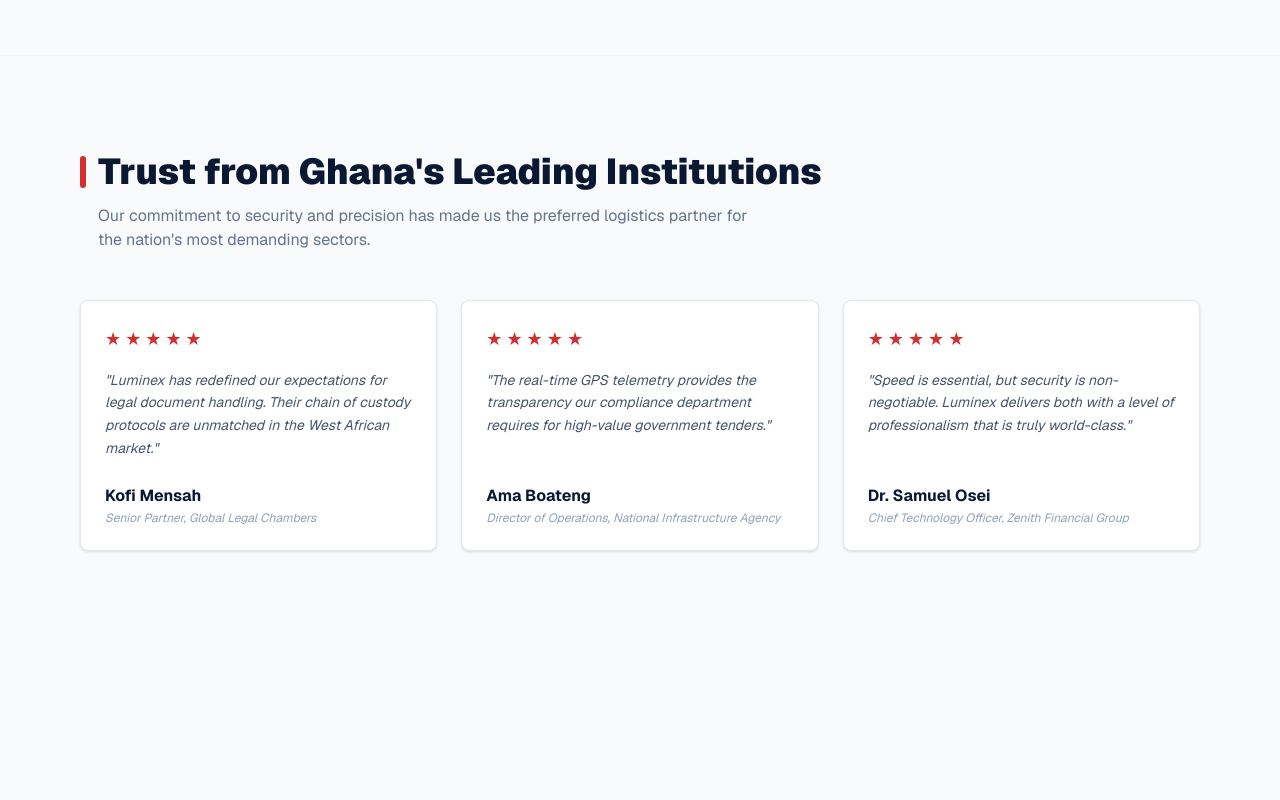
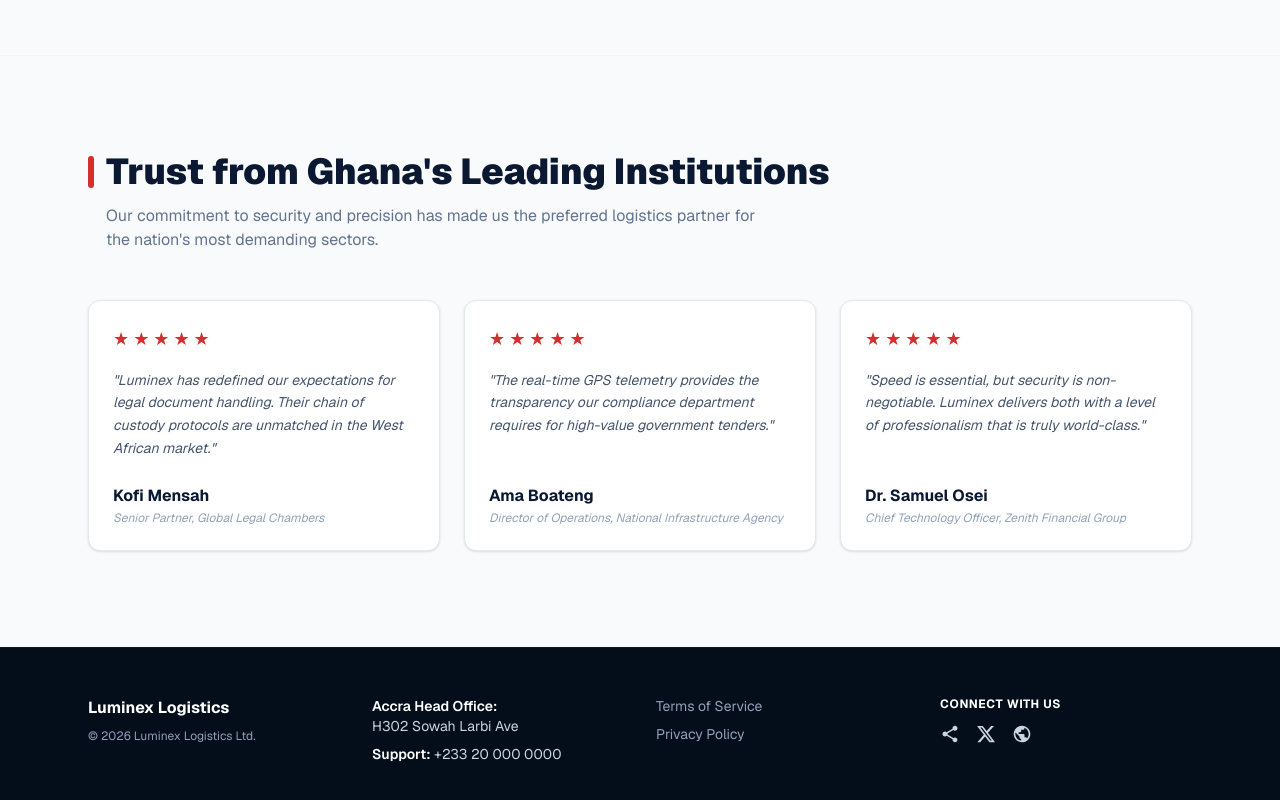
Before and after one commit to LuminAI-Platform/luminex_website, a Next.js app: page / in a window 1280 px wide. Shown: the part 1447-2247 px from the top of the page. Before the commit the page ends 2094 px from the top, so only its background shows below. Built offline with nearby package versions, Linux system fonts and the light colour scheme.

Commit message:
feat: added footer

```diff
--- a/src/components/Fleet.tsx
+++ b/src/components/Fleet.tsx
@@ -38,17 +38,19 @@
 export default function Fleet() {
   return (
     <section id="operations" className="bg-slate-50 py-16 md:py-24 border-t border-slate-100">
-      <div className="max-w-6xl mx-auto px-4">
+      {/* Both header & grid sit inside this single max-w container */}
+      <div className="max-w-6xl mx-auto px-4 sm:px-6">
+
         {/* Section Header */}
         <div className="mb-12">
           <div className="flex items-center gap-3 mb-3">
             {/* Vertical Red Accent Bar */}
-            <div className="w-1.5 h-8 bg-brand-red-500 rounded-full" />
+            <div className="w-1.5 h-8 bg-brand-red-500 rounded-full shrink-0" />
             <h2 className="text-3xl md:text-4xl font-black text-navy-900">
               Trust from Ghana's Leading Institutions
             </h2>
           </div>
-          <p className="text-slate-500 max-w-2xl pl-4.5">
+          <p className="text-slate-500 max-w-2xl pl-4.5 text-base">
             Our commitment to security and precision has made us the preferred
             logistics partner for the nation's most demanding sectors.
           </p>
@@ -59,10 +61,10 @@
           {testimonials.map((item) => (
             <div
               key={item.id}
-              className="bg-white border border-slate-200 rounded-lg p-6 flex flex-col justify-between shadow-sm"
+              className="bg-white border border-slate-200 rounded-xl p-6 flex flex-col justify-between shadow-sm"
             >
               <div>
-                {/* 5-Star Rating */}
+                {/* Stars */}
                 <div className="flex items-center gap-1 text-brand-red-500 mb-4" aria-label={`${item.rating} out of 5 stars`}>
                   {Array.from({ length: item.rating }).map((_, index) => (
                     <span key={index} className="text-lg">
@@ -71,13 +73,13 @@
                   ))}
                 </div>
 
-                {/* Quote Text */}
+                {/* Quote */}
                 <p className="italic text-slate-600 text-sm leading-relaxed mb-6">
                   "{item.quote}"
                 </p>
               </div>
 
-              {/* Author & Title */}
+              {/* Author Info */}
               <div>
                 <h3 className="font-bold text-navy-900">{item.author}</h3>
                 <p className="text-xs text-slate-400 italic mt-0.5">{item.title}</p>
@@ -85,6 +87,7 @@
             </div>
           ))}
         </div>
+
       </div>
     </section>
   );
--- a/src/components/Footer.tsx
+++ b/src/components/Footer.tsx
@@ -1,3 +1,65 @@
+import React from 'react';
+
 export default function Footer() {
-  return null;
+  return (
+    <footer className="w-full bg-navy-950 text-white text-sm py-10 md:py-12 border-t border-navy-900">
+      {/* Matches container width max-w-6xl (or max-w-7xl) */}
+      <div className="max-w-6xl mx-auto px-4 sm:px-6">
+        <div className="grid grid-cols-1 md:grid-cols-4 gap-8 items-start">
+
+          {/* Column 1 – Brand & Legal */}
+          <div className="flex flex-col gap-2">
+            <h3 className="font-bold text-white text-base">Luminex Logistics</h3>
+            <p className="text-slate-400 text-xs">© 2026 Luminex Logistics Ltd.</p>
+          </div>
+
+          {/* Column 2 – Contact Info */}
+          <div className="flex flex-col gap-2">
+            <p className="text-slate-300">
+              <span className="font-semibold text-white">Accra Head Office:</span><br />
+              H302 Sowah Larbi Ave
+            </p>
+            <p className="text-slate-300">
+              <span className="font-semibold text-white">Support:</span> +233 20 000 0000
+            </p>
+          </div>
+
+          {/* Column 3 – Legal Links */}
+          <div className="flex flex-col gap-2">
+            <a href="#" className="text-slate-400 hover:text-white transition-colors w-fit">
+              Terms of Service
+            </a>
+            <a href="#" className="text-slate-400 hover:text-white transition-colors w-fit">
+              Privacy Policy
+            </a>
+          </div>
+
+          {/* Column 4 – Social / Connect */}
+          <div className="flex flex-col gap-3">
+            <h4 className="font-bold text-white uppercase text-xs tracking-wider">
+              CONNECT WITH US
+            </h4>
+            <div className="flex items-center gap-4 text-slate-300">
+              <a href="#" aria-label="Share" className="hover:text-white transition-colors">
+                <svg className="w-5 h-5 fill-current" viewBox="0 0 24 24">
+                  <path d="M18 16.08c-.76 0-1.44.3-1.96.77L8.91 12.7c.05-.23.09-.46.09-.7s-.04-.47-.09-.7l7.05-4.11c.54.5 1.25.81 2.04.81 1.66 0 3-1.34 3-3s-1.34-3-3-3-3 1.34-3 3c0 .24.04.47.09.7L8.04 9.81C7.5 9.31 6.79 9 6 9c-1.66 0-3 1.34-3 3s1.34 3 3 3c.79 0 1.5-.31 2.04-.81l7.12 4.16c-.05.21-.08.43-.08.65 0 1.61 1.31 2.92 2.92 2.92 1.61 0 2.92-1.31 2.92-2.92s-1.31-2.92-2.92-2.92z"/>
+                </svg>
+              </a>
+              <a href="#" aria-label="X (Twitter)" className="hover:text-white transition-colors">
+                <svg className="w-5 h-5 fill-current" viewBox="0 0 24 24">
+                  <path d="M18.244 2.25h3.308l-7.227 8.26 8.502 11.24H16.17l-5.214-6.817L4.99 21.75H1.68l7.73-8.835L1.254 2.25H8.08l4.713 6.231zm-1.161 17.52h1.833L7.084 4.126H5.117z"/>
+                </svg>
+              </a>
+              <a href="#" aria-label="Globe" className="hover:text-white transition-colors">
+                <svg className="w-5 h-5 fill-current" viewBox="0 0 24 24">
+                  <path d="M12 2C6.48 2 2 6.48 2 12s4.48 10 10 10 10-4.48 10-10S17.52 2 12 2zm-1 17.93c-3.95-.49-7-3.85-7-7.93 0-.62.08-1.21.21-1.79L9 15v1c0 1.1.9 2 2 2v1.93zm6.9-2.54c-.26-.81-1-1.39-1.9-1.39h-1v-3c0-.55-.45-1-1-1H8v-2h2c.55 0 1-.45 1-1V7h2c1.1 0 2-.9 2-2v-.41c2.93 1.19 5 4.06 5 7.41 0 2.08-.8 3.97-2.1 5.39z"/>
+                </svg>
+              </a>
+            </div>
+          </div>
+
+        </div>
+      </div>
+    </footer>
+  );
 }
```
